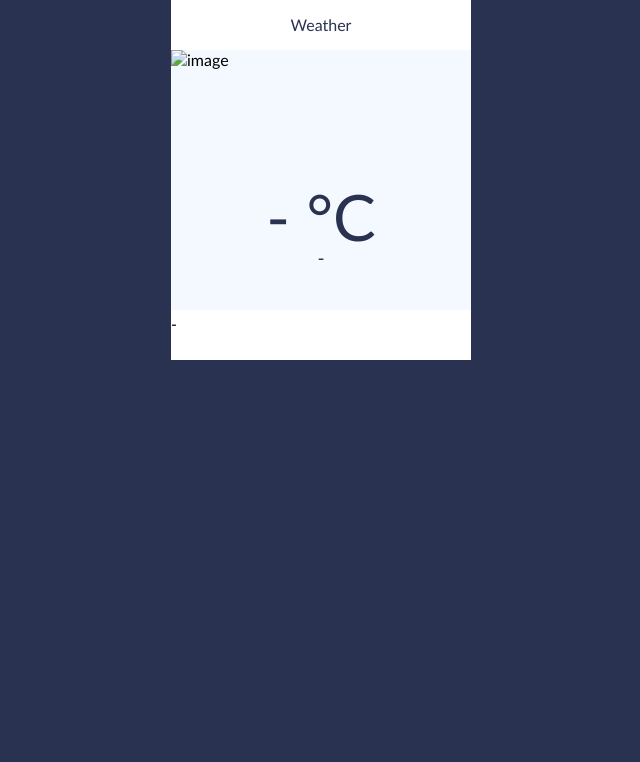
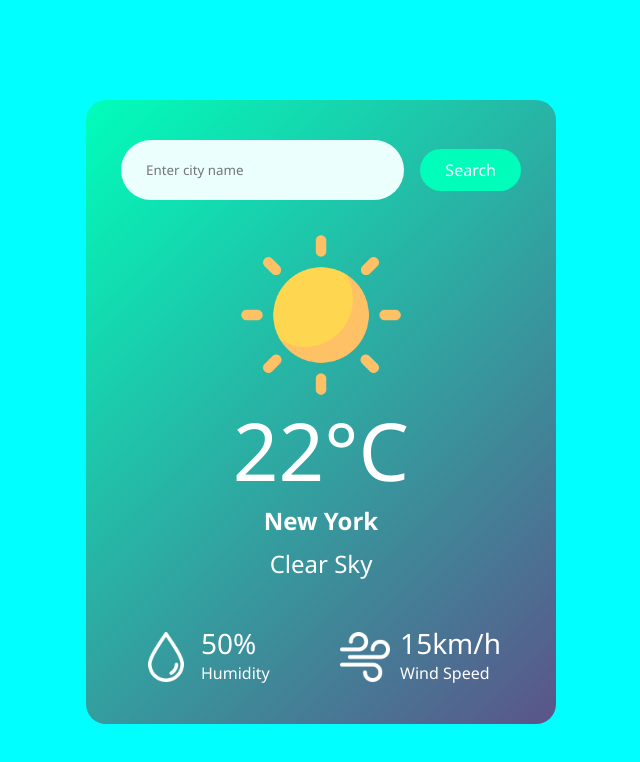
Before and after one commit to Zoha-Afzal/Weather-App, a plain HTML site: page index.html in a window 1280 px wide. Shown: the whole page, without its empty margins (319-959 px from the left). Drawn offline with Linux system fonts and the light colour scheme.

Commit message:
complete weather app by using javascript

```diff
--- a/app.js
+++ b/app.js
@@ -0,0 +1,50 @@
+const apiKey = "c543aef886d857dc14b200b35cedf18c";
+const apiUrl = "https://api.openweathermap.org/data/2.5/weather?units=metric&q=";
+const searchBox = document.querySelector(".search input");
+const searchBtn = document.querySelector(".search button");
+const weatherIcon = document.querySelector(".weather-icon");
+
+async function checkWeather(city) {
+    try {
+        const response = await fetch(apiUrl + city + `&appid=${apiKey}`);
+        if (!response.ok) {
+            throw new Error("City not found");
+        }
+        const data = await response.json();
+        console.log(data);
+        document.querySelector(".city").innerHTML = data.name;
+        document.querySelector(".temp").innerHTML = Math.round(data.main.temp) + "°C";
+        document.querySelector(".humidity").innerHTML = data.main.humidity + "%";
+        document.querySelector(".wind").innerHTML = data.wind.speed + "km/h";
+        document.querySelector(".description").innerHTML = data.weather[0].description; // Added description
+
+        console.log("Weather condition:", data.weather[0].main);
+
+        // Update weather icon based on weather condition
+        if (data.weather[0].main == "Clouds") {
+            weatherIcon.src = "image/cloud.png";
+        } else if (data.weather[0].main == "Rain") {
+            weatherIcon.src = "image/heavyrain.png";
+        } else if (data.weather[0].main == "Clear") {
+            weatherIcon.src = "image/sun.png";
+        } else if (data.weather[0].main == "Mist" || data.weather[0].main == "Fog") {
+            weatherIcon.src = "image/mist.png";
+        } else if (data.weather[0].main == "Drizzle") {
+            weatherIcon.src = "image/moderaterain.png";
+        } else if (data.weather[0].main == "Smoke") {
+            weatherIcon.src = "image/smoke.png";
+        } else {
+            weatherIcon.src = "image/default.png"; // Default icon for other weather conditions
+        }
+    } catch (error) {
+        console.error(error);
+        alert(error.message);
+    }
+}
+
+searchBtn.addEventListener("click", () => {
+    const city = searchBox.value;
+    if (city) {
+        checkWeather(city);
+    }
+});
--- a/index.html
+++ b/index.html
@@ -7,26 +7,31 @@
     <link rel="stylesheet" href="style.css">
 </head>
 <body>
-    <div class="container">
-        <div class="Title">
-            <p>Weather</p>
-
+    <div class="card">
+        <div class="search">
+            <input type="text" placeholder="Enter city name" spellcheck="false">
+            <button>Search</button>
         </div>
-        <div class="notification">
-
-        </div>
-        <div class="weather-container">
-            <div class="weather-icon">
-                <img src="icons/unknown.png" alt="image">
-            </div>
-            <div class="temperature-value">
-                <p>- °<span>C</span></p>
-            </div>
-            <div class="temperature-description">
-                <p> - </p>
-            </div>
-            <div class="Location">
-                <p>-</p>
+        <div class="weather">
+            <img src="image/sun.png" alt="weather image" class="weather-icon">
+            <h1 class="temp">22°C</h1>
+            <h2 class="city">New York</h2>
+            <p class="description">Clear Sky</p> <!-- Added description element -->
+            <div class="details">
+                <div class="col">
+                    <img src="image/drop.png" alt="humidity">
+                    <div>
+                        <p class="humidity">50%</p>
+                        <p>Humidity</p>
+                    </div>
+                </div>
+                <div class="col">
+                    <img src="image/wind.png" alt="wind">
+                    <div>
+                        <p class="wind">15km/h</p>
+                        <p>Wind Speed</p>
+                    </div>
+                </div>
             </div>
         </div>
     </div>
--- a/style.css
+++ b/style.css
@@ -1,98 +1,98 @@
 * {
-    font-family: 'Gill Sans', 'Gill Sans MT', Calibri, 'Trebuchet MS', sans-serif;
+    margin: 0;
+    padding: 0;
+    font-family: 'Segoe UI', Tahoma, Geneva, Verdana, sans-serif;
+    box-sizing: border-box;
 }
 
 body {
-    background-color: #293251;
-    margin: 0;
-    padding: 0;
+    background-color: aqua;
 }
 
-.container {
-    width: 300px;
-    /* height: 300px;*/
-    background-color: #fff;
-    display: block;
-    margin: 0 auto;
-    background-radius: 10px;
-    padding-bottom: 50px;
+.card {
+    width: 90%;
+    max-width: 470px;
+    background: linear-gradient(135deg, #00feba, #5b548a);
+    color: #fff;
+    margin: 100px auto 0;
+    border-radius: 20px;
+    padding: 40px 35px;
+    text-align: center;
 }
 
-.Title {
-
-    width: 300px;
-    height: 50px;
-    border-radius: 10px 10px 0 0;
-
+.search {
+    width: 100%;
+    display: flex;
+    align-items: center;
+    justify-content: space-between;
 }
 
-.Title p {
-    text-align: center;
-    color: #293251;
-    font-size: 1em;
-    padding: 15px;
-    margin: 0 auto;
+.search input {
+    border: 0;
+    outline: 0;
+    background: #ebfffc;
+    color: #555;
+    padding: 10px 25px;
+    height: 60px;
+    border-radius: 30px;
+    flex: 1;
+    margin-right: 16px;
 }
 
-.notification {
-    background-color: #f8d7da;
-    display: none;
-}
-
-.weather-container {
-    width: 300px;
-    height: 260px;
-    background-color: #F4F9FF;
-
+.search button {
+    background: #00feba;
+    border: 0;
+    border-radius: 30px;
+    color: #fff;
+    padding: 10px 25px;
+    cursor: pointer;
+    font-size: 16px;
 }
 
 .weather-icon {
-    width:300px;
-    height:128px;
+    width: 170px;
+    margin-top: 30px;
 }
-.weather-icon img{
-    display:block;
-    margin:0 auto;
 
+.weather h1 {
+    font-size: 80px;
+    font-weight: 400;
+    margin-top: -10px;
 }
-.temperature-value{
-    width:300px;
-    height:60px;
+
+.description {
+    font-size: 24px;
+    margin-top: 10px;
 }
-.temperature-value p{
-    padding: 0;
-    margin: 0;
-    color: #293251;
-    font-size: 4em;
-    text-align: center;
-    cursor: pointer;
+
+.details {
+    display: flex;
+    justify-content: space-between;
+    align-items: center;
+    padding: 0 20px;
+    margin-top: 50px;
 }
-.temperature-value  p :hover{
-    color: #f8d7da;
 
+.col {
+    display: flex;
+    align-items: center;
+    text-align: left;
 }
-.temperature-value  span{
-    font-size: 1em;
-    color: #293251;
+
+.col img {
+    width: 50px;
+    margin-right: 10px;
 }
-.temperature-description{
-    width:300px;
-    height:60px;
+
+.humidity, .wind {
+    font-size: 28px;
+    margin-top: -6px;
 }
-.temperature-description p{
-    padding: 8px;
-    margin: 0;
-    color: #293251;
-    font-size: 1.2em;
-    text-align: center;
+
+.details .col:first-child {
+    justify-content: flex-start;
 }
-.location{
 
+.details .col:last-child {
+    justify-content: flex-end;
 }
-.location p{
-    padding: 0;
-    margin: 0;
-    color: #293251;
-    font-size: 0.9em;
-    text-align: center;
-}
```
Also changed, not shown: image/cloud.png (added), image/drop.png (added), image/heavyrain.png (added), image/mist.png (added), image/moderaterain.png (added), image/partlycloudy.png (added), image/smoke.png (added), image/sun.png (added), image/wind.png (added).
